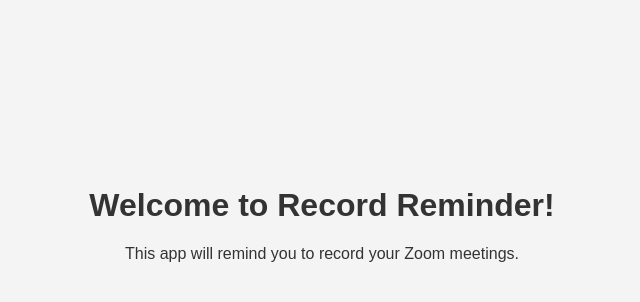
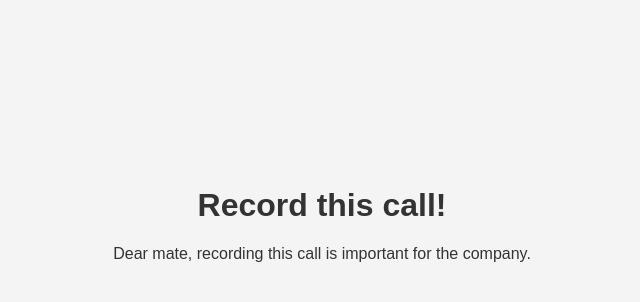
Before and after one commit to danielgarciamiguel/zoom-app, a plain HTML site: page docs/index.html in a window 1280 px wide. Shown: the part 178-480 px from the top of the page, without its empty margins (318-958 px from the left). Drawn offline with Linux system fonts and the light colour scheme; some packages are replaced by stand-ins of ours; a script that the page names is missing.

Commit message:
fix: Update welcome message and emphasize the importance of recording calls

```diff
--- a/docs/index.html
+++ b/docs/index.html
@@ -8,9 +8,9 @@
 </head>
 <body>
     <div class="app-container">
-        <h1>Welcome to Record Reminder!</h1>
-        <p>This app will remind you to record your Zoom meetings.</p>
-        <div id="recordReminderModal" class="modal">
+        <h1>Record this call!</h1>
+        <p>Dear mate, recording this call is important for the company.</p>
+        <!-- <div id="recordReminderModal" class="modal">
             <div class="modal-content">
                 <span class="close-button">&times;</span>
                 <h2>Record This Meeting! 🔴</h2>
@@ -18,7 +18,7 @@
                 <p>Click the "Record" button in your Zoom toolbar.</p>
                 <button id="understoodButton">Understood!</button>
             </div>
-        </div>
+        </div> -->
     </div>
 
     <script src="https://appssdk.zoom.us/sdk.min.js"></script>
```
